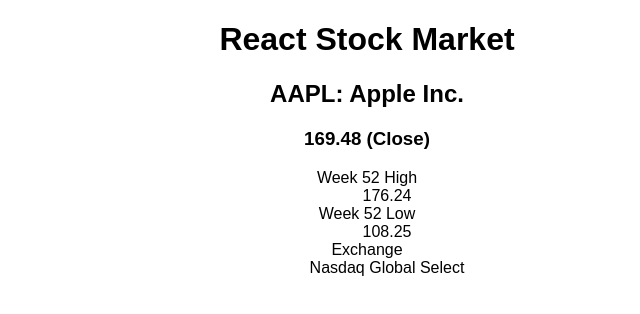
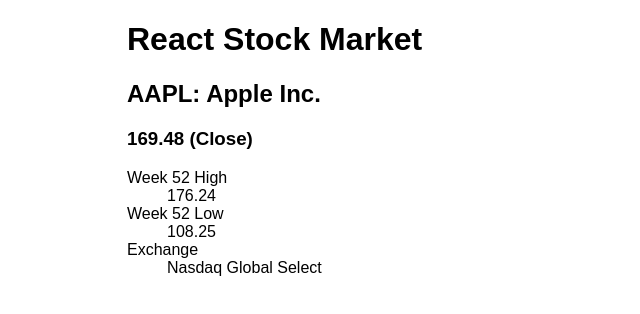
Before and after one commit to Gurenax/react-stock-market, a React (Create React App) app: page / in a window 1280 px wide. Shown: the top 314 px of the page, without its empty margins (273-913 px from the left). Built offline with nearby package versions, Linux system fonts and the light colour scheme.

Commit message:
Update css

```diff
--- a/src/App.css
+++ b/src/App.css
@@ -1,3 +1,4 @@
 .App {
-  text-align: center;
+  max-width: 30rem;
+  margin: auto;
 }
```
